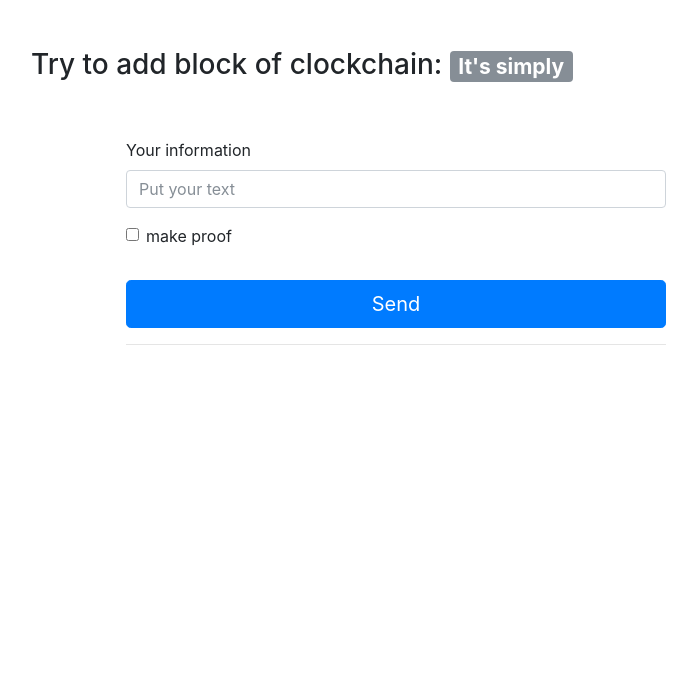
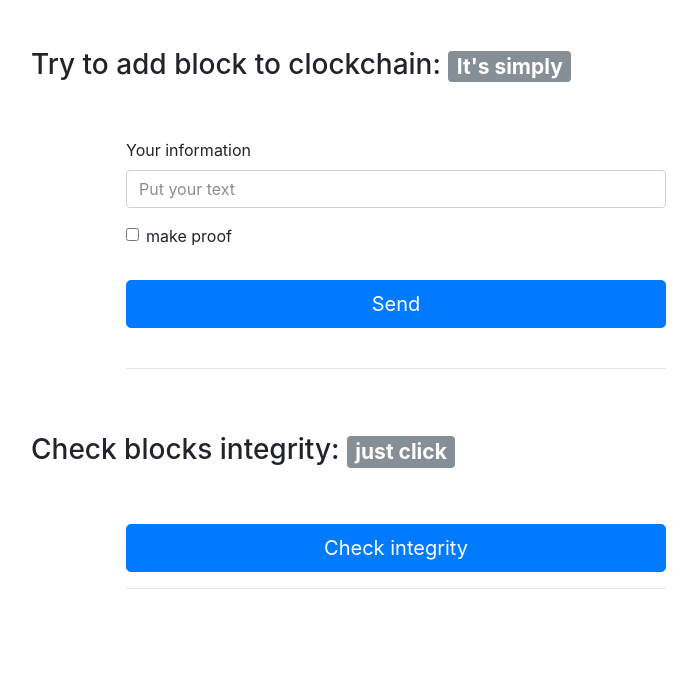
Before and after one commit to colyk/flask-blockchain, a Flask app: page / in a window 1280 px wide. Shown: the top 676 px of the page, without its empty margins (244-941 px from the left). Run offline with Flask 2, Linux system fonts and the light colour scheme; some libraries are stand-ins or nearby versions.

Commit message:
add integrity checking

```diff
--- a/server.py
+++ b/server.py
@@ -20,5 +20,12 @@ def index():
         return redirect(url_for('index'))
     return render_template('index.html')
 
+@app.route('/check', methods=[ 'POST'])
+def integrity():
+    results = blockChain.check_blocks_integrity()
+    if request.method == 'POST':
+        return render_template('index.html', results=results)
+    return render_template('index.html')
+
 if __name__ == '__main__':
     app.run(debug=True)
--- a/templates/base.html
+++ b/templates/base.html
@@ -15,7 +15,7 @@
     <div class="content container">
         <div class="row">
             <div class="col-lg-8 mx-auto mt-5">
-                <h3>Try to add block of clockchain: <span class="badge badge-secondary">It's simply</span></h3>
+                <h3>Try to add block to clockchain: <span class="badge badge-secondary">It's simply</span></h3>
             </div>
         </div>
     </div>
@@ -28,6 +28,26 @@
             </div>
         </div>
     </div>
+
+    <div class="content container">
+        <div class="row">
+            <div class="col-lg-8 mx-auto mt-5">
+                <h3>Check blocks integrity: <span class="badge badge-secondary">just click</span></h3>
+            </div>
+        </div>
+    </div>
+    <div class="content container">
+        <div class="row">
+            <div class="col-lg-6 mx-auto mt-5">
+                {% block check %}
+
+                {% endblock %}
+            </div>
+        </div>
+    </div>
+
+
+
 </body>
 
 </html>
--- a/templates/index.html
+++ b/templates/index.html
@@ -11,8 +11,20 @@
       make proof
     </label>
     </div>
-        <br>
+    <br>
     <button type="submit" class="btn btn-primary btn-lg btn-block">Send</button>
 </form>
+<br>
+<hr> {% endblock %} {% block check %}
+<form action="{{ url_for('integrity') }}" method="POST">
+    <button type="submit" class="btn btn-primary btn-lg btn-block">Check integrity</button>
+</form>
 <hr>
+<ul class="list-group">
+    {% for result in results %}
+    <li class="list-group-item"> Block {{result['block'] }} : {{result['result'] }}</li>
+    {% endfor %}</ul>
+    <br>
+    <br>
+    <br>
 {% endblock %}
```
Also changed, not shown: blocks/2.json (added, +7 -0 lines), blocks/3.json (added, +7 -0 lines), blocks/4.json (added, +7 -0 lines).
